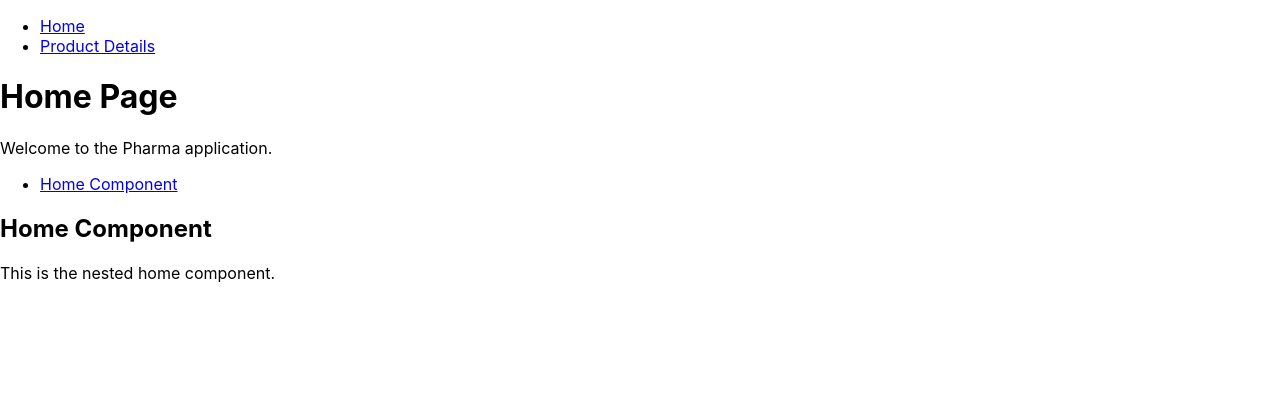
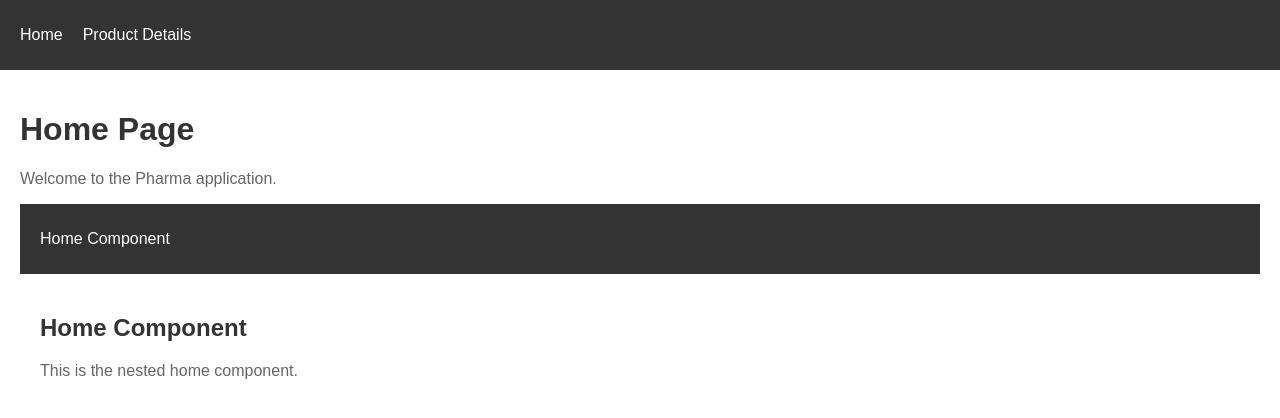
Before and after one commit to akhilShaji1995/PharmaApplication, a React (Create React App) app in the folder pharma-app/: page /home-component in a window 1280 px wide. Shown: the top 418 px of the page. Built offline with nearby package versions, Linux system fonts and the light colour scheme.

Commit message:
css styling applied

```diff
--- a/pharma-app/src/App.css
+++ b/pharma-app/src/App.css
@@ -1,38 +1,49 @@
-.App {
-  text-align: center;
+/* src/App.css */
+
+body {
+  font-family: Arial, sans-serif;
+  margin: 0;
+  padding: 0;
+  box-sizing: border-box;
 }
 
-.App-logo {
-  height: 40vmin;
-  pointer-events: none;
+nav {
+  background-color: #333;
+  color: white;
+  padding: 10px 20px;
 }
 
-@media (prefers-reduced-motion: no-preference) {
-  .App-logo {
-    animation: App-logo-spin infinite 20s linear;
-  }
+nav ul {
+  list-style: none;
+  padding: 0;
+  display: flex;
 }
 
-.App-header {
-  background-color: #282c34;
-  min-height: 100vh;
-  display: flex;
-  flex-direction: column;
-  align-items: center;
-  justify-content: center;
-  font-size: calc(10px + 2vmin);
-  color: white;
+nav ul li {
+  margin-right: 20px;
 }
 
-.App-link {
-  color: #61dafb;
+nav ul li a {
+  color: white;
+  text-decoration: none;
 }
 
-@keyframes App-logo-spin {
-  from {
-    transform: rotate(0deg);
-  }
-  to {
-    transform: rotate(360deg);
-  }
+nav ul li a:hover {
+  text-decoration: underline;
 }
+
+.container {
+  padding: 20px;
+}
+
+h1, h2 {
+  color: #333;
+}
+
+p {
+  color: #666;
+}
+
+nav ul li a.active {
+  font-weight: bold;
+}
--- a/pharma-app/src/App.js
+++ b/pharma-app/src/App.js
@@ -1,6 +1,7 @@
 // src/App.js
 import React from 'react';
 import AppRouter from './AppRouter';
+import './App.css'; // Importing the CSS file
 
 const App = () => {
   return (
--- a/pharma-app/src/components/Home.js
+++ b/pharma-app/src/components/Home.js
@@ -4,7 +4,7 @@ import { Link, Outlet } from 'react-router-dom';
 
 const Home = () => {
   return (
-    <div>
+    <div className="container">
       <h1>Home Page</h1>
       <p>Welcome to the Pharma application.</p>
       <nav>
--- a/pharma-app/src/components/HomeComponent.js
+++ b/pharma-app/src/components/HomeComponent.js
@@ -3,7 +3,7 @@ import React from 'react';
 
 const HomeComponent = () => {
   return (
-    <div>
+    <div className="container">
       <h2>Home Component</h2>
       <p>This is the nested home component.</p>
     </div>
--- a/pharma-app/src/components/ProductDetails.js
+++ b/pharma-app/src/components/ProductDetails.js
@@ -4,7 +4,7 @@ import { Link, Outlet } from 'react-router-dom';
 
 const ProductDetails = () => {
   return (
-    <div>
+    <div className="container">
       <h1>Product Details</h1>
       <p>Here you can find details of our pharmaceutical products.</p>
       <nav>
--- a/pharma-app/src/components/ProductDetailsComponent.js
+++ b/pharma-app/src/components/ProductDetailsComponent.js
@@ -3,7 +3,7 @@ import React from 'react';
 
 const ProductDetailsComponent = () => {
   return (
-    <div>
+    <div className="container">
       <h2>Product Details Component</h2>
       <p>This is the nested product details component.</p>
     </div>
```
